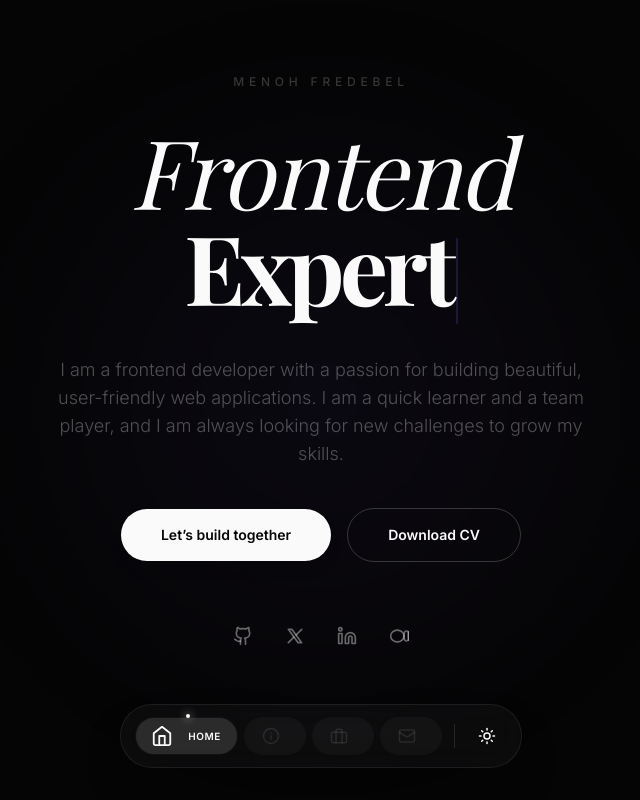
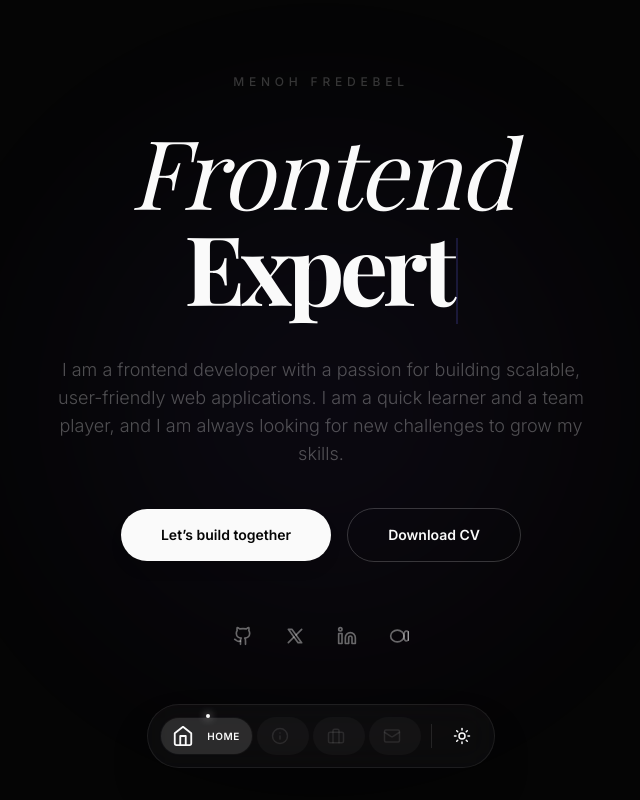
Before and after one commit to textbooknarcissist/threejsportfolio, a React (Vite) app: page / in a window 1280 px wide. Shown: the top 800 px of the page, without its empty margins (319-959 px from the left). Built offline with nearby package versions, Linux system fonts and the light colour scheme; a web font is replaced by a local one.

Commit message:
feat: add morphing dock component for dynamic navigation and project details, and update portfolio text.

```diff
--- a/App.tsx
+++ b/App.tsx
@@ -211,7 +211,7 @@ const App: React.FC = () => {
             </span>
           </h1>
           <p className="max-w-xl mx-auto text-foreground/30 text-sm sm:text-base md:text-lg font-light leading-relaxed mb-10 px-4">
-            I am a frontend developer with a passion for building beautiful, user-friendly web applications. I am a quick learner and a team player, and I am always looking for new challenges to grow my skills.
+            I am a frontend developer with a passion for building scalable, user-friendly web applications. I am a quick learner and a team player, and I am always looking for new challenges to grow my skills.
           </p>
 
           <div className="flex flex-col sm:flex-row gap-4 justify-center items-center mb-12 sm:mb-16">
@@ -356,7 +356,7 @@ const App: React.FC = () => {
         <ContactForm />
 
         <footer className="mt-12 pt-6 border-t border-foreground/5 w-full max-w-6xl flex justify-between items-center text-foreground/20 text-[8px] uppercase tracking-widest font-bold">
-          <div>© 2026 Fredebel Menoh</div>
+          <div>© 2026 Fredebel Menoh. All rights reserved.</div>
           <div className="flex items-center gap-6">
             {SOCIALS.map((social) => (
               <a
--- a/components/MorphingDock.tsx
+++ b/components/MorphingDock.tsx
@@ -110,7 +110,7 @@ const MorphingDock: React.FC<MorphingDockProps> = ({ activeSection, activeProjec
               initial={{ opacity: 0, scale: 0.95 }}
               animate={{ opacity: 1, scale: 1 }}
               exit={{ opacity: 0, scale: 0.95 }}
-              className="flex items-center gap-1 sm:gap-1.5 px-1.5 h-full"
+              className="flex items-center gap-0.5 sm:gap-1 px-1 h-full"
             >
               <NavItem href="#hero" label="Home" active={activeSection === SectionId.HERO} icon={<HomeIcon />} />
               <NavItem href="#about" label="Info" active={activeSection === SectionId.ABOUT} icon={<InfoIcon />} />
@@ -174,7 +174,7 @@ const MorphingDock: React.FC<MorphingDockProps> = ({ activeSection, activeProjec
 const NavItem = ({ href, icon, label, active }: { href: string; icon: React.ReactNode; label: string; active?: boolean }) => (
   <a
     href={href}
-    className={`group flex items-center gap-2 px-3 py-1.5 sm:px-4 sm:py-2 rounded-full transition-all duration-300 relative bg-foreground/[0.03] border border-transparent hover:border-foreground/5 hover:bg-foreground/5 ${active ? 'text-foreground/100' : 'text-foreground/25 hover:text-foreground/60'}`}
+    className={`group flex items-center gap-1.5 px-2 py-1.5 sm:px-3 sm:py-2 rounded-full transition-all duration-300 relative bg-foreground/[0.03] border border-transparent hover:border-foreground/5 hover:bg-foreground/5 ${active ? 'text-foreground/100' : 'text-foreground/25 hover:text-foreground/60'}`}
   >
     {active && (
       <motion.div
```
